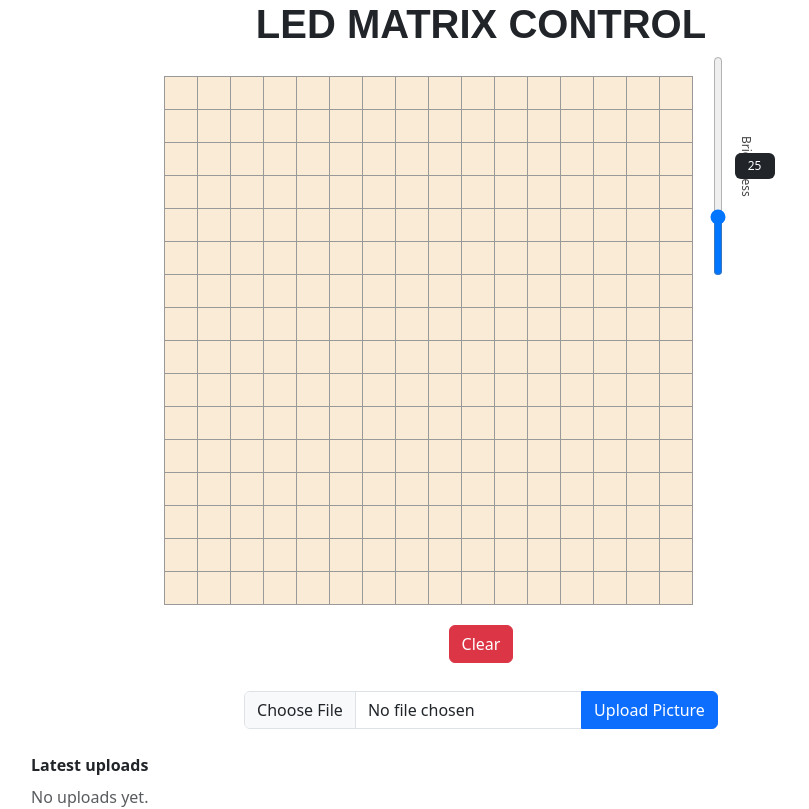
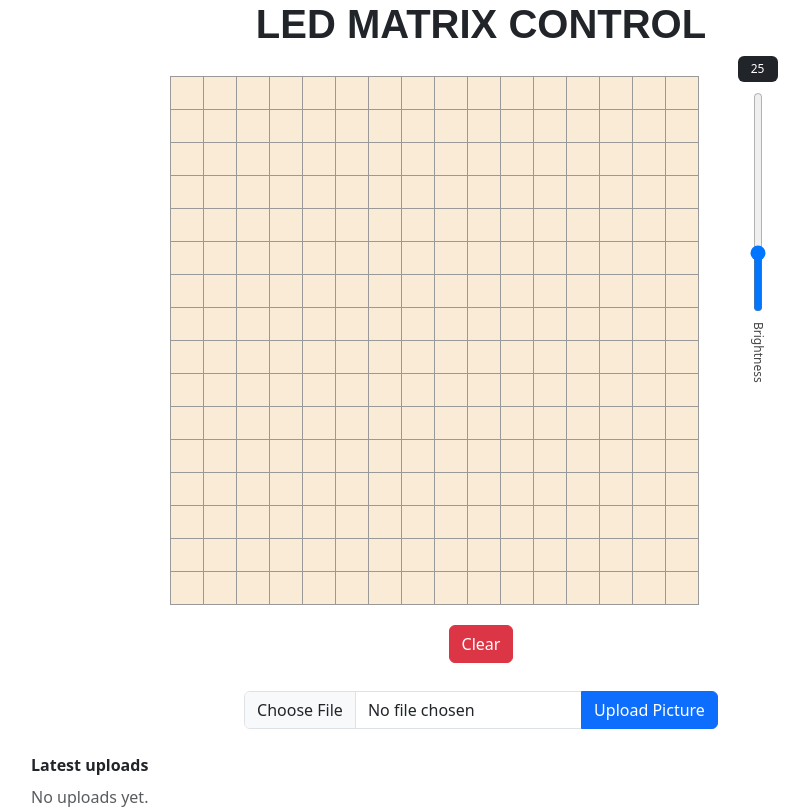
Before and after one commit to 720kbps/LEDMatrix, a Django app: page / in a window 1280 px wide. Shown: the whole page, without its empty margins (159-968 px from the left). Run offline with Django 5.2, Linux system fonts and the light colour scheme.

Commit message:
fixed layout 2

```diff
--- a/static/css/style.css
+++ b/static/css/style.css
@@ -68,21 +68,19 @@
 #matrix-controls {
     display: flex;
     align-items: flex-start;
-    gap: 16px;
+    gap: 24px;
 }
 
-#brightness-control {
+#matrix-wrapper {
     display: flex;
+}
+
+#slider-wrapper {
+    display: flex;
+    flex-direction: column;
     align-items: center;
     gap: 10px;
-    width: 90px;
-}
-
-#brightness-slider-wrap {
-    position: relative;
-    height: 220px;
-    display: flex;
-    align-items: center;
+    width: 70px;
 }
 
 #brightness-slider {
@@ -94,17 +92,13 @@
 }
 
 #brightness-value {
-    position: absolute;
-    left: 26px;
-    top: 50%;
-    transform: translateY(-50%);
-    width: 40px;
-    text-align: center;
     background: #212529;
     color: #fff;
     font-size: 12px;
     padding: 4px 6px;
     border-radius: 6px;
+    width: 40px;
+    text-align: center;
 }
 
 #brightness-label {
--- a/templates/index.html
+++ b/templates/index.html
@@ -13,14 +13,14 @@
     <div id="main-container">
         <h1 id="main-header">LED MATRIX CONTROL</h1>
         <div id="matrix-controls">
-            <table id="main-table" class="table table-bordered table-hover" style="margin: 20px auto;">
-                <tbody id="matrix-body"></tbody>
-            </table>
-            <div id="brightness-control">
-                <div id="brightness-slider-wrap">
-                    <input id="brightness-slider" type="range" min="0" max="100" value="25" step="1" orient="vertical">
-                    <div id="brightness-value">25</div>
-                </div>
+            <div id="matrix-wrapper">
+                <table id="main-table" class="table table-bordered table-hover" style="margin: 20px auto;">
+                    <tbody id="matrix-body"></tbody>
+                </table>
+            </div>
+            <div id="slider-wrapper">
+                <div id="brightness-value">25</div>
+                <input id="brightness-slider" type="range" min="0" max="100" value="25" step="1" orient="vertical">
                 <div id="brightness-label">Brightness</div>
             </div>
         </div>
```
